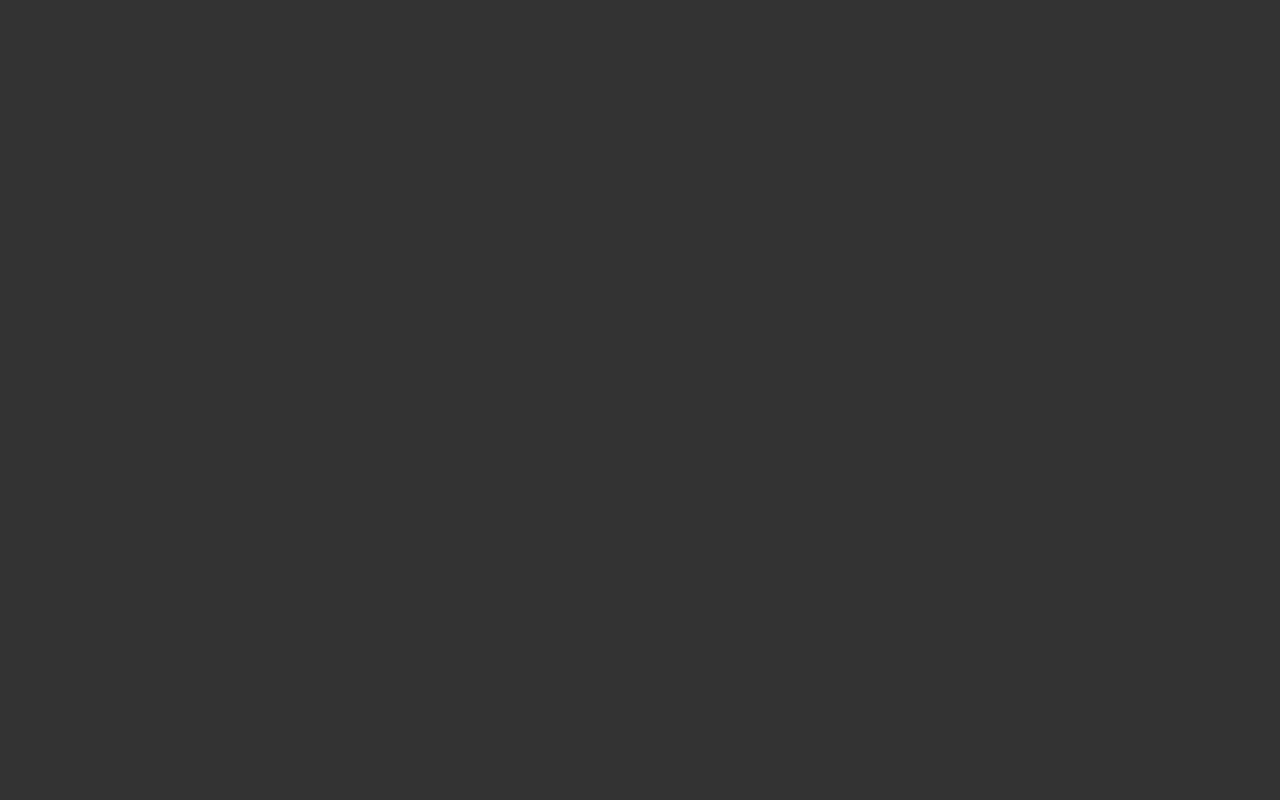
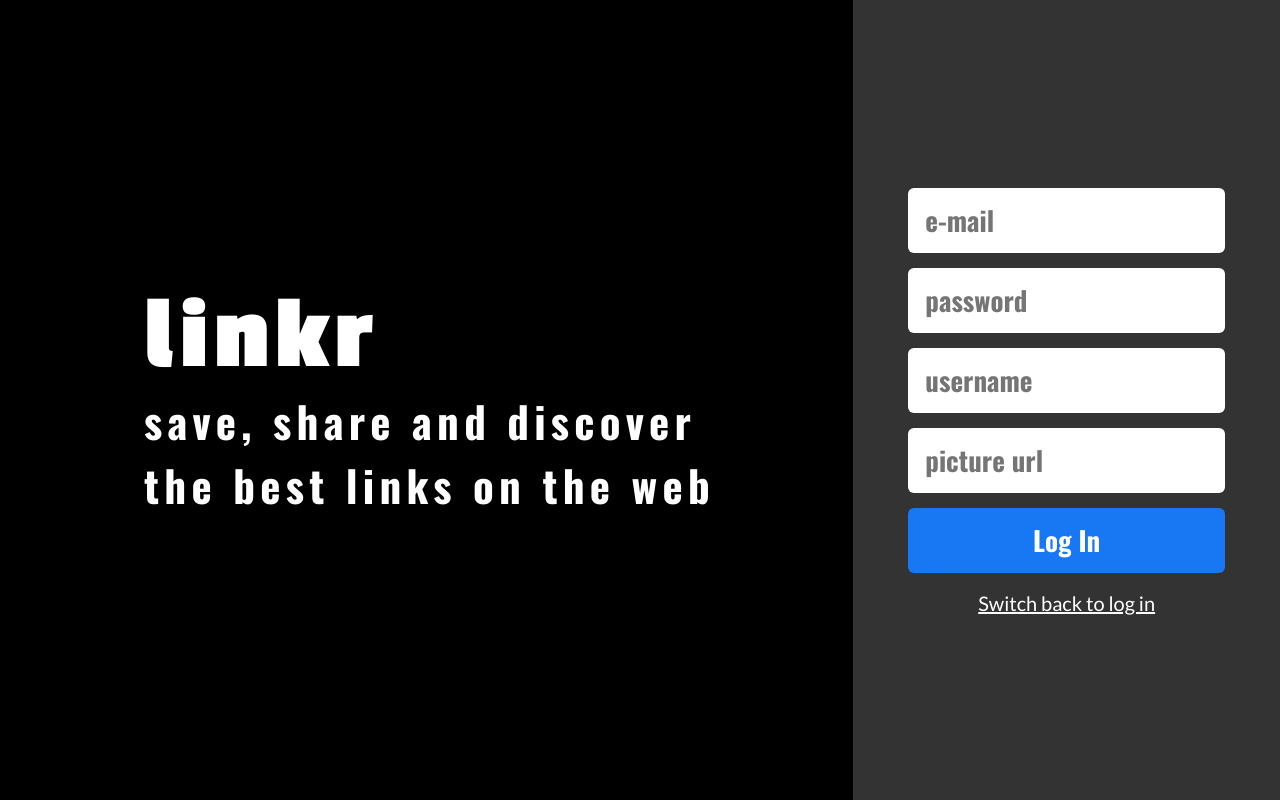
Before and after one commit to lucasapcruz/linkr-front, a React (Create React App) app: page /sign-up in a window 1280 px wide. Before the commit this address had no page. Built offline with nearby package versions, Linux system fonts and the light colour scheme.

Commit message:
feat: sign up layout

```diff
--- a/src/App.js
+++ b/src/App.js
@@ -3,6 +3,7 @@ import GlobalStyles from "./assets/css/globalStyles";
 import UserStyles from "./assets/css/userStyles";
 import Home from "./pages/home/home";
 import SignIn from "./pages/signIn/signIn";
+import SignUp from "./pages/signUp/signUp";
 
 function App() {
   return (
@@ -12,6 +13,7 @@ function App() {
       <Routes>
         <Route path="/" element={<Home />} />
         <Route path="/sign-in" element={<SignIn />} />
+        <Route path="/sign-up" element={<SignUp />} />
       </Routes>
     </BrowserRouter>
   );
--- a/src/components/Logo.jsx
+++ b/src/components/Logo.jsx
@@ -1,14 +1,23 @@
 import styled from "styled-components";
 
-const Logo = styled.h1`
+const Logo = styled.div`
   font-family: "Passion One";
   font-weight: 700;
   letter-spacing: 0.05em;
 
   color: #ffffff;
 
-  &::after {
+  &::before {
     content: "linkr";
+  }
+
+  p {
+    max-width: 600px;
+
+    font-family: "Oswald", sans-serif;
+    font-weight: 700;
+    font-size: 43px;
+    line-height: 64px;
   }
 `;
 
--- a/src/pages/signIn/signIn.jsx
+++ b/src/pages/signIn/signIn.jsx
@@ -1,3 +1,4 @@
+import { Link } from "react-router-dom";
 import styled from "styled-components";
 import Form from "../../components/Form";
 // import Logo, { StyledLogo } from "../../components/Logo";
@@ -5,23 +6,23 @@ import { LargeLogo } from "../../components/Logo";
 
 export default function SignIn() {
   return (
-    <Container>
+    <SignContainer>
       <div className="left">
         <LargeLogo />
       </div>
       <div className="right">
         <Form>
           <input type="text" placeholder="e-mail" />
-          <input type="text" placeholder="password" />
-
+          <input type="password" placeholder="password" />
           <button type="submit">Log In</button>
         </Form>
+        <Link to={"/sign-up"}>First time? Create an account!</Link>
       </div>
-    </Container>
+    </SignContainer>
   );
 }
 
-const Container = styled.div`
+export const SignContainer = styled.div`
   display: grid;
   grid-template-columns: 2fr 1fr;
   align-items: center;
@@ -44,5 +45,19 @@ const Container = styled.div`
   .right {
     width: 100%;
     padding: 55px;
+
+    display: flex;
+    flex-direction: column;
+    gap: 20px;
+  }
+
+  a {
+    font-family: "Lato";
+    font-weight: 400;
+    font-size: 20px;
+
+    text-decoration-line: underline;
+
+    color: #ffffff;
   }
 `;
--- /dev/null
+++ b/src/pages/signUp/signUp.jsx
@@ -0,0 +1,27 @@
+import { Link } from "react-router-dom";
+import Form from "../../components/Form";
+import { LargeLogo } from "../../components/Logo";
+import { SignContainer } from "../signIn/signIn";
+
+export default function SignUp() {
+  return (
+    <SignContainer>
+      <div className="left">
+        <LargeLogo>
+          <p>save, share and discover the best links on the web</p>
+        </LargeLogo>
+      </div>
+      <div className="right">
+        <Form>
+          <input type="text" placeholder="e-mail" />
+          <input type="password" placeholder="password" />
+          <input type="text" placeholder="username" />
+          <input type="text" placeholder="picture url" />
+
+          <button type="submit">Log In</button>
+        </Form>
+        <Link to={"/sign-in"}>Switch back to log in</Link>
+      </div>
+    </SignContainer>
+  );
+}
```
